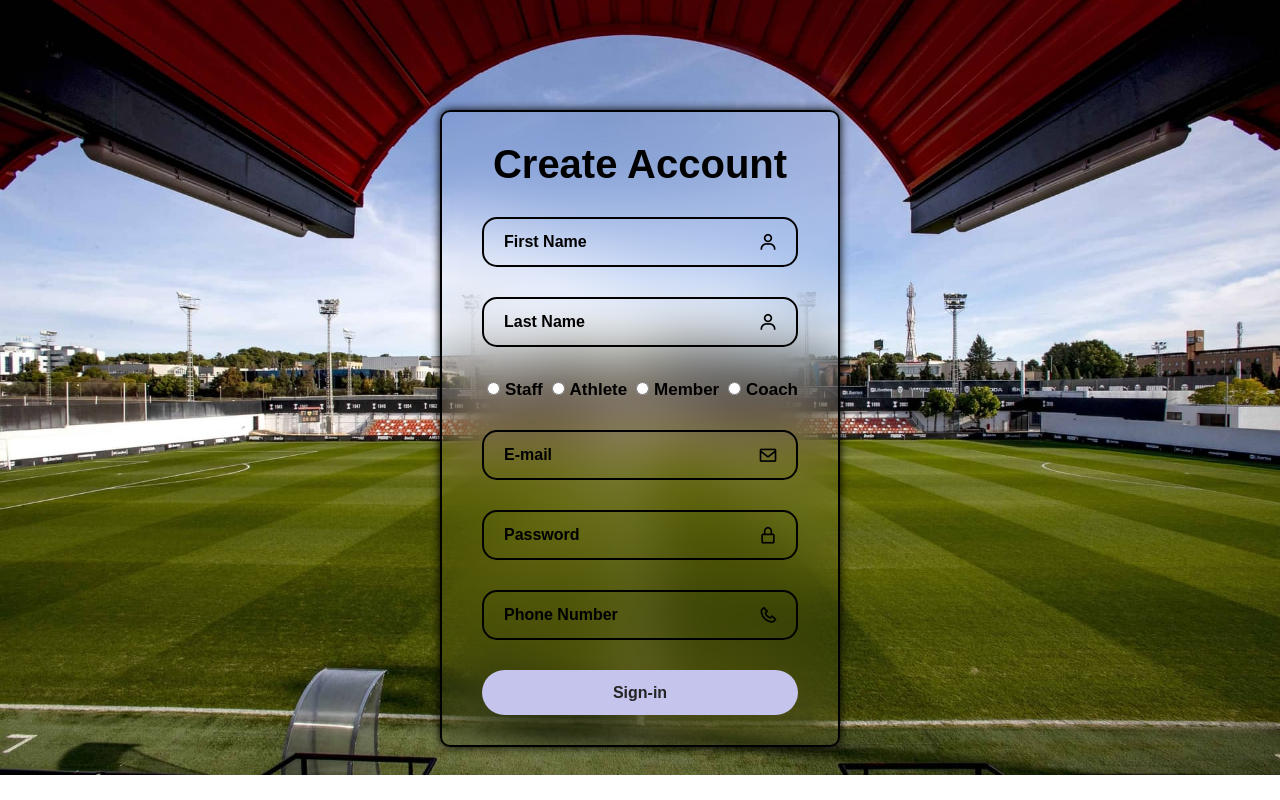
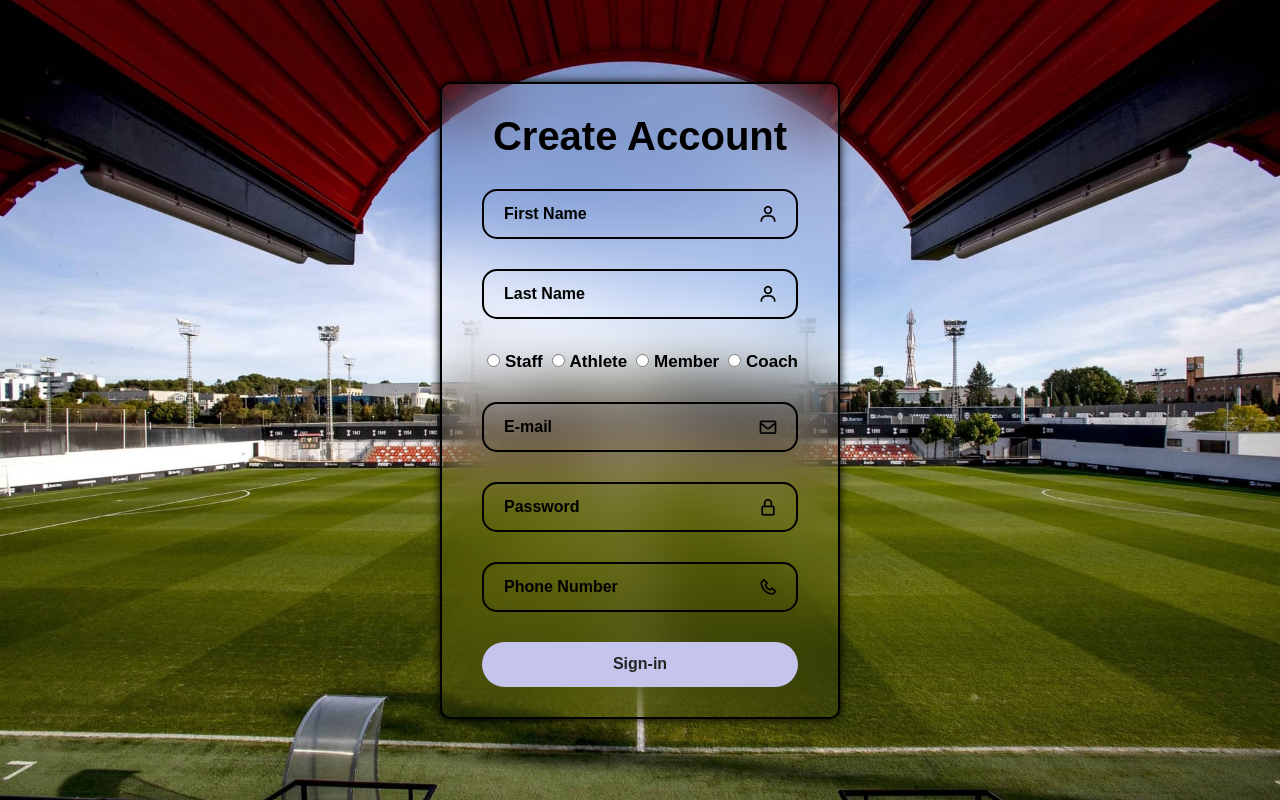
Before and after one commit to WaficW/Database-Course-Repo, a PHP site: page /signin.html in a window 1280 px wide. Run offline with PHP 8.4, Linux system fonts and the light colour scheme.

Commit message:
centered login and signin page

```diff
--- a/Code/Styles/style_login_member.css
+++ b/Code/Styles/style_login_member.css
@@ -13,20 +13,18 @@ body{
     background-position: center;
     background-size:cover 100%;
     margin: 0;
-    height: 100%;
-    width: 100%;
+    height: 100vh;
+    width: 100vw;
     overflow: hidden;
 }
 .box{
     border: 2px solid black;
     width: 400px;
-    margin-top: 9%;
     border-radius: 10px;
     padding: 30px 40px;
     backdrop-filter: blur(30px);
     box-shadow: 0 0 10px black;
     align-self: center;
-    margin-top: 200px;
 }
 .box h1{
     font-size: 40px;
--- a/Code/Styles/style_signin.css
+++ b/Code/Styles/style_signin.css
@@ -13,19 +13,17 @@ body{
     background-position: center;
     background-size: cover;
     margin: 0;
-    height: 100%;
-    width: 100%;
+    height: 100vh;
+    width: 100vw;
     overflow: hidden;
 }
 .box{
     border: 2px solid black;
     width: 400px;
-    margin-top: 1%;
     border-radius: 10px;
     padding: 30px 40px;
     backdrop-filter: blur(30px);
     box-shadow: 0 0 10px black;
-    margin-top: 110px;
 }
 .box h1{
     font-size: 40px;
--- a/Code/member-homepage.html
+++ b/Code/member-homepage.html
@@ -12,6 +12,7 @@
 
     <body>
         <ul class="menubar">
+            <li class="logo">LOGO</li>
             <li><a class="active" href="member-homepage.html"> HOME </a></li>
             <li><a href="member-homepage.html"> EVENTS </a></li>
             <li><a href="member-homepage.html"> CALENDAR </a></li>
```
Also changed, not shown: Code/Styles/style_member_home.css (+9 -0 lines).
